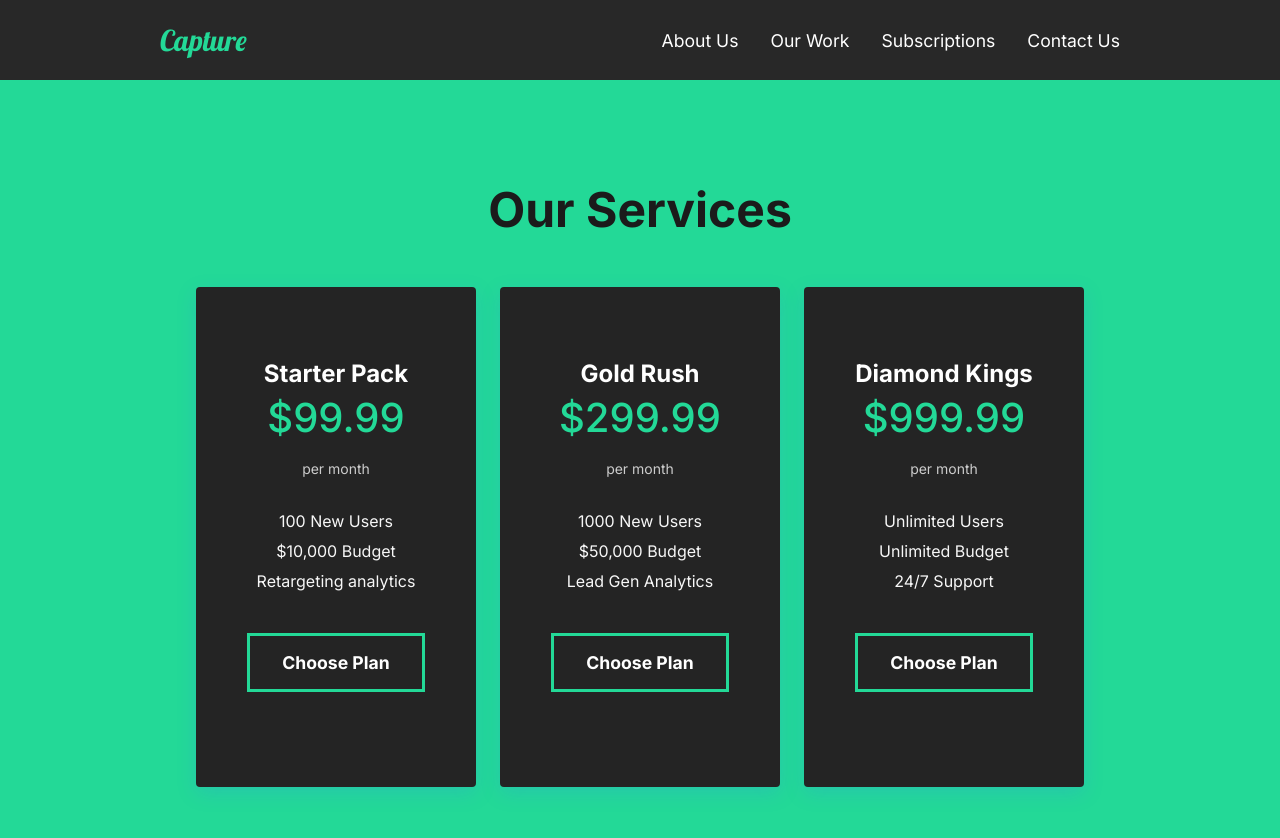
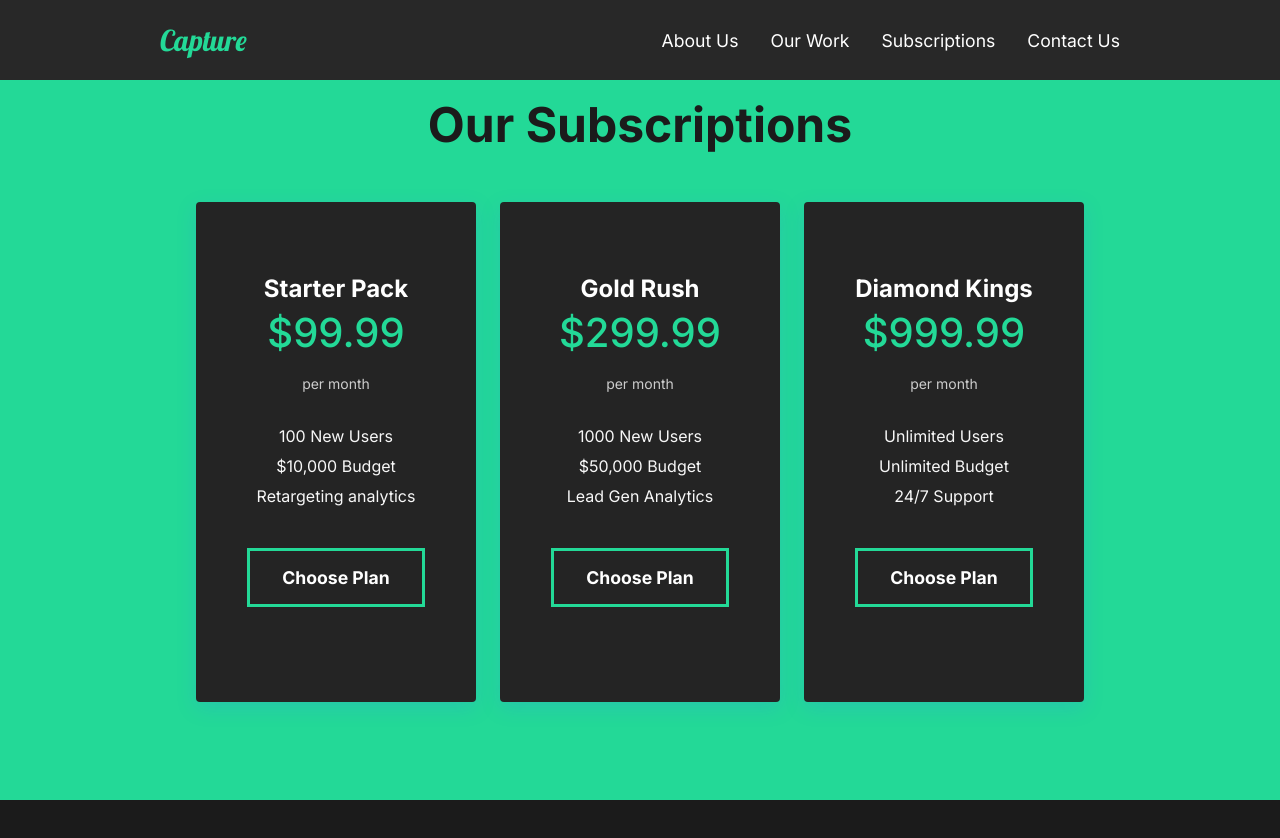
Before and after one commit to sujoyduttajad/Capture-Portfolio, a React (Create React App) app: page /subspack in a window 1280 px wide. Shown: the top 838 px of the page. After the commit the page ends 800 px from the top, so only its background shows below. Built offline with nearby package versions, Linux system fonts and the light colour scheme.

Commit message:
Update SubsAndPacks.js

```diff
--- a/src/components/SubsAndPacks.js
+++ b/src/components/SubsAndPacks.js
@@ -1,6 +1,5 @@
 import { motion } from "framer-motion";
 import React from "react";
-import { Link } from 'react-router-dom';
 import styled from 'styled-components';
 
 export const PricingSection = styled.div`
@@ -9,6 +8,7 @@ export const PricingSection = styled.div`
   flex-direction: column;
   justify-content: center;
   background-color: #23d997;
+  height: 90vh;
 `;
 
 export const PricingWrapper = styled.div`
@@ -91,7 +91,6 @@ export const PricingCardCost = styled.h4`
 export const PricingCardLength = styled.p`
   font-size: 14px;
   padding: 1rem;
-  /* margin-bottom: 24px; */
 `;
 
 export const PricingCardFeatures = styled.ul`
@@ -110,7 +109,7 @@ const SubsAndPacks = () => {
   return (
     <PricingSection>
       <PricingWrapper>
-        <PricingHeading>Our Services</PricingHeading>
+        <PricingHeading>Our Subscriptions</PricingHeading>
         <PricingContainer>
           <PricingCard>
             <PricingCardInfo>
```
